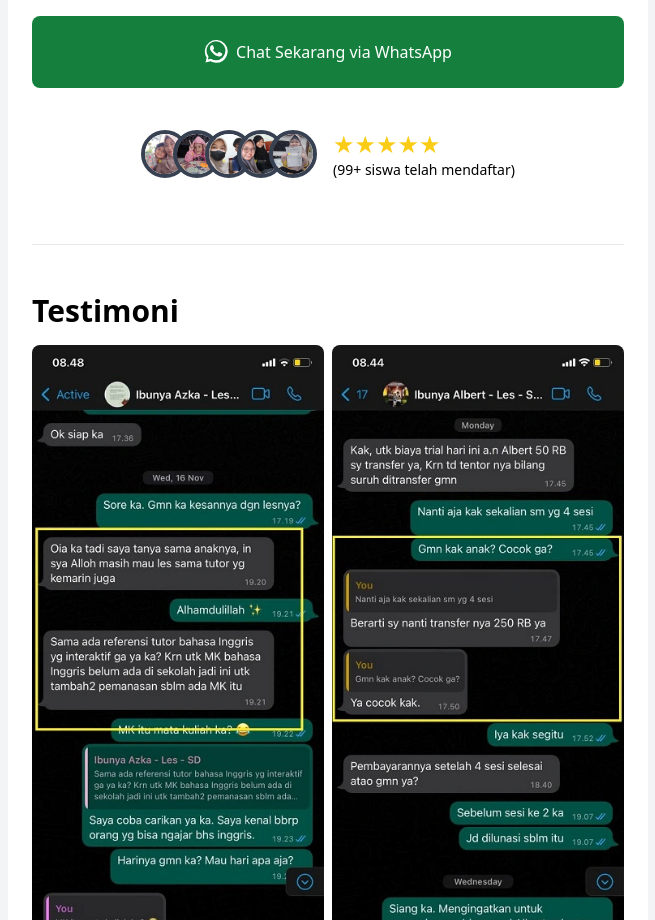
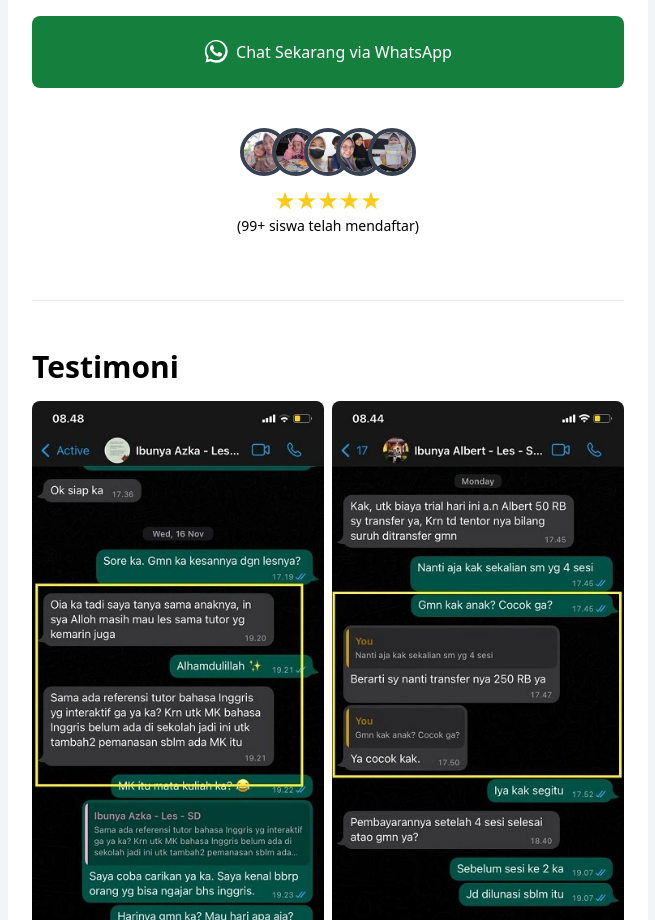
Before and after one commit to gustimaulan/les, a React (Vite) app: page / in a window 1280 px wide. Shown: the part 3820-4740 px from the top of the page, without its empty margins (312-967 px from the left). Built offline with nearby package versions, Linux system fonts and the light colour scheme.

Commit message:
3rd commit

```diff
--- a/src/components/WhatsappBtn.tsx
+++ b/src/components/WhatsappBtn.tsx
@@ -45,7 +45,7 @@ const WhatsappBtn: React.FC<WhatsappBtnProps> = ({ message, btnText }) => {
           </span>
           {btnText}
         </button>
-        <div className="flex items-center justify-center pt-2 mt-8 gap-8">
+        <div className="flex flex-col items-center justify-center pt-2 mt-8 gap-2">
           <div className="flex items-center justify-center">
             <img
               src="./images/sd-6.webp"
@@ -70,10 +70,10 @@ const WhatsappBtn: React.FC<WhatsappBtnProps> = ({ message, btnText }) => {
             <img
               src="./images/calistung-1.webp"
               alt="calistung"
-              className="relative inline-flex -mr-4 w-12 h-12 rounded-full border-4 border-gray-700"
+              className="relative inline-flex w-12 h-12 rounded-full border-4 border-gray-700"
             />
           </div>
-          <div className="flex flex-col">
+          <div className="flex flex-col text-center">
             <p className="text-yellow-400 text-2xl">★★★★★</p>{" "}
             <p className="text-sm">(99+ siswa telah mendaftar)</p>
           </div>
```
